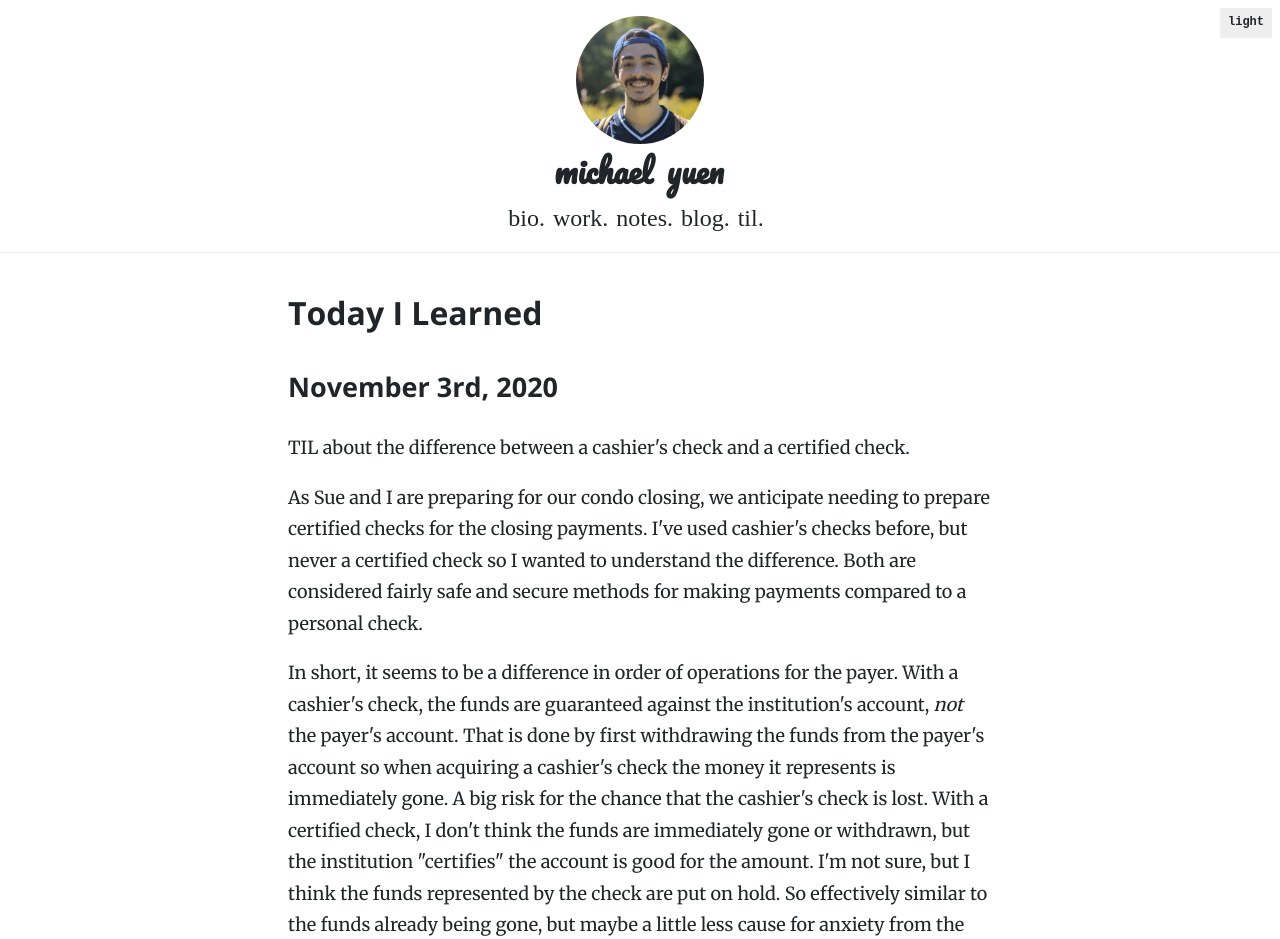
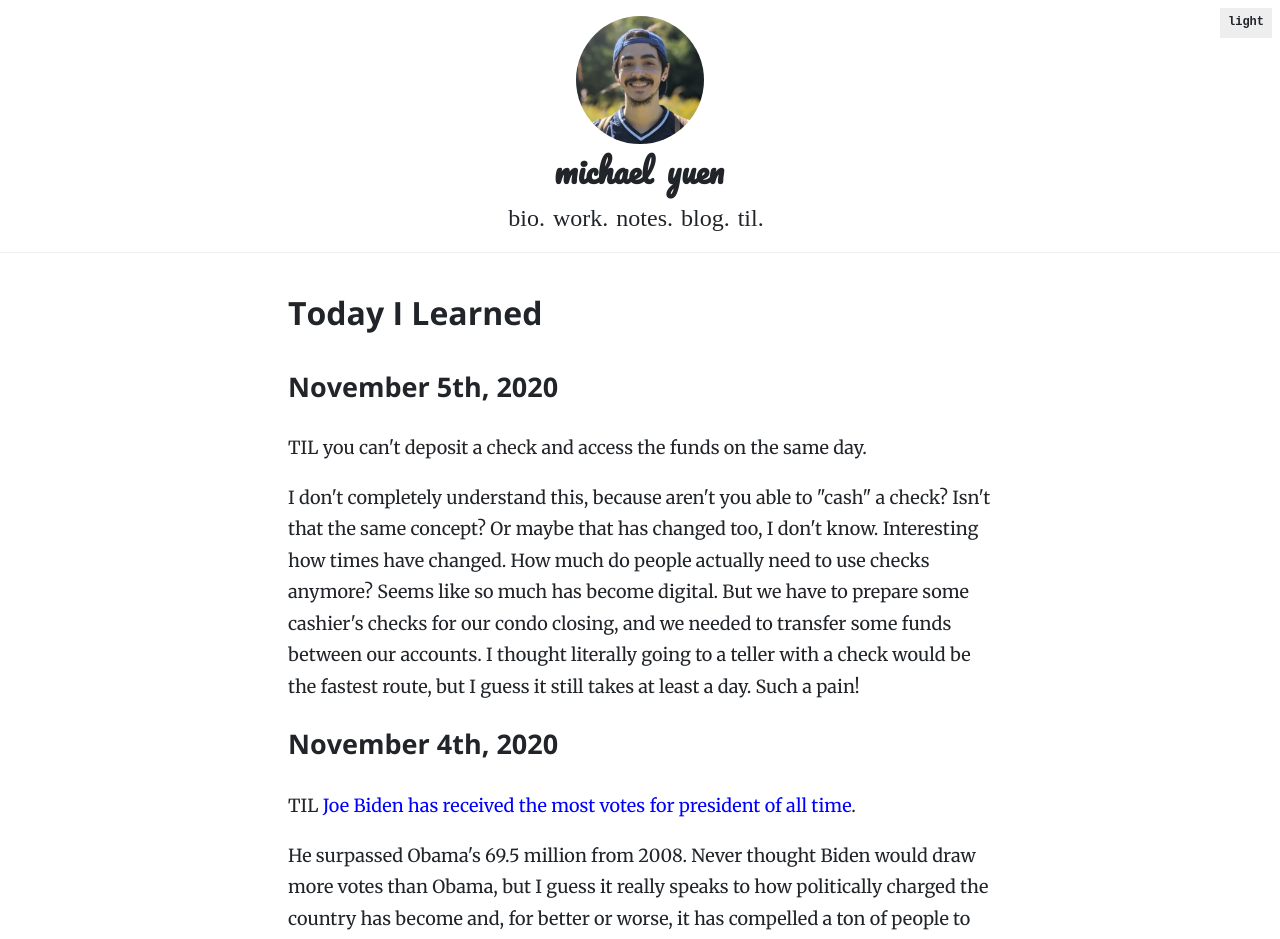
Before and after one commit to michaelyuen/personal-website, a Next.js app in the folder v5/: page /today-i-learned in a window 1280 px wide. Shown: the top 939 px of the page. Built offline with nearby package versions, Linux system fonts and the light colour scheme; a web font is replaced by a local one.

Commit message:
Add TIL for 2020-10-04 and 2020-10-05 (#59)
* Add TIL for 2020-11-04

* Add TIL for 2020-11-05

```diff
--- a/v5/pages/today-i-learned.tsx
+++ b/v5/pages/today-i-learned.tsx
@@ -4,6 +4,35 @@ export default function TIL() {
   return (
     <section className="TILContainer">
       <h1>Today I Learned</h1>
+      <h2>November 5th, 2020</h2>
+      <p>TIL you can't deposit a check and access the funds on the same day.</p>
+      <p>
+        I don't completely understand this, because aren't you able to "cash" a
+        check? Isn't that the same concept? Or maybe that has changed too, I
+        don't know. Interesting how times have changed. How much do people
+        actually need to use checks anymore? Seems like so much has become
+        digital. But we have to prepare some cashier's checks for our condo
+        closing, and we needed to transfer some funds between our accounts. I
+        thought literally going to a teller with a check would be the fastest
+        route, but I guess it still takes at least a day. Such a pain!
+      </p>
+      <h2>November 4th, 2020</h2>
+      <p>
+        TIL{" "}
+        <a
+          href="https://www.cbsnews.com/news/joe-biden-popular-vote-record-barack-obama-us-presidential-election-donald-trump/"
+          target="_blank"
+        >
+          Joe Biden has received the most votes for president of all time
+        </a>
+        .
+      </p>
+      <p>
+        He surpassed Obama's 69.5 million from 2008. Never thought Biden would
+        draw more votes than Obama, but I guess it really speaks to how
+        politically charged the country has become and, for better or worse, it
+        has compelled a ton of people to vote - myself included.
+      </p>
       <h2>November 3rd, 2020</h2>
       <p>
         TIL about the difference between a cashier's check and a certified
```
